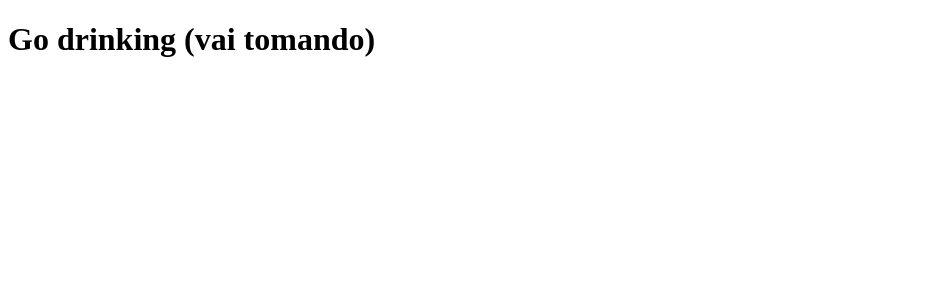
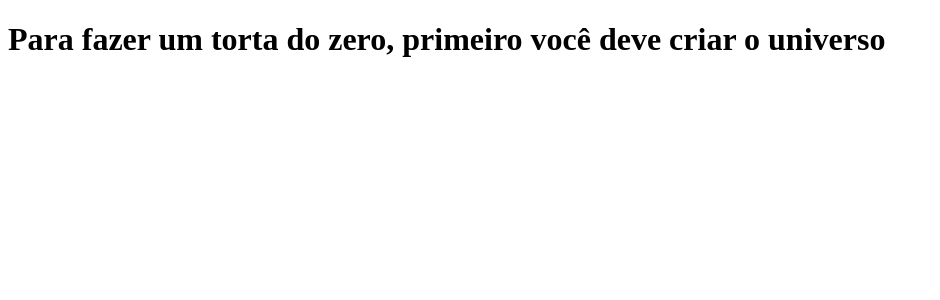
Before and after one commit to Vieira-gif/curso-dev, a Next.js app: page / in a window 1280 px wide. Shown: the top 300 px of the page, without its empty margins (0-940 px from the left). Built offline with nearby package versions, Linux system fonts and the light colour scheme.

Commit message:
Modificando a frase da tela

```diff
--- a/pages/index.js
+++ b/pages/index.js
@@ -1,5 +1,5 @@
 function Home() {
-    return (<h1>Go drinking (vai tomando)</h1>)
+    return (<h1>Para fazer um torta do zero, primeiro você deve criar o universo</h1>)
 }
 
 export default Home;
```
